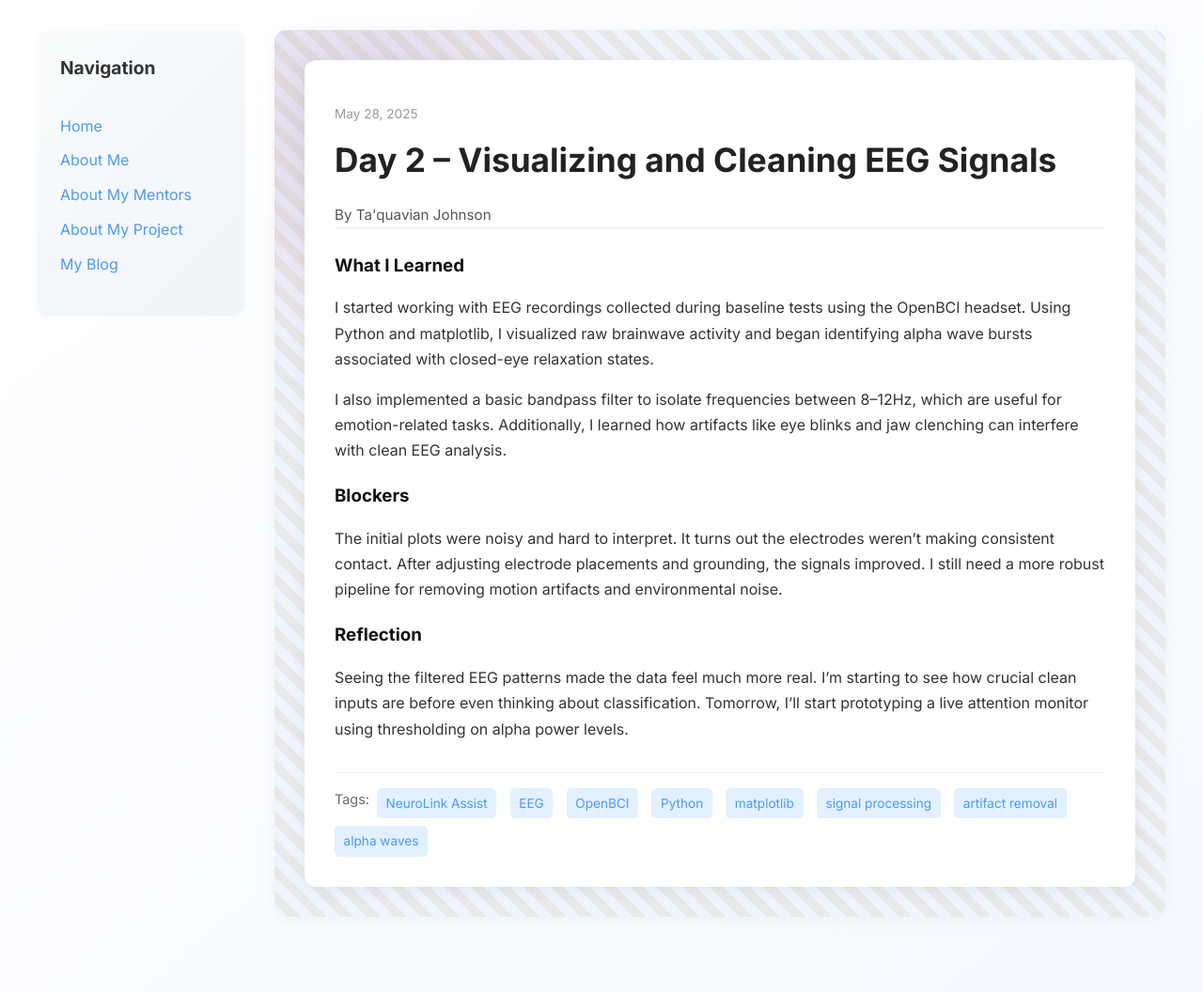
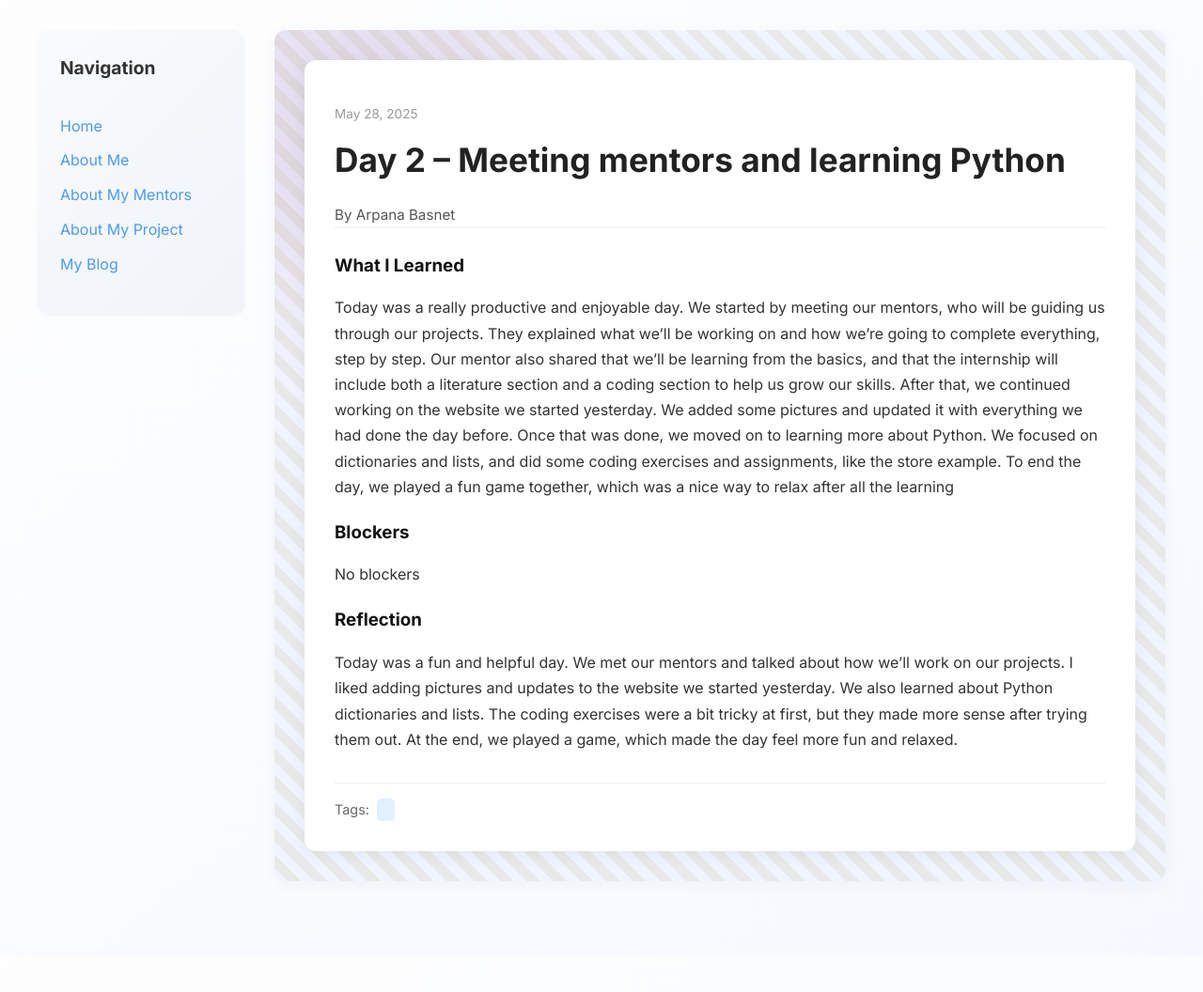
Before and after one commit to arbas1/arbas1.github.io, a Jekyll site: the page built from _posts/2025-05-28-day-2.md, in a window 1280 px wide. Shown: the whole page at 94% size. Built offline with Jekyll 4.4.1, drawn with Linux system fonts in a browser that asks for light colours; after the commit the page ends 1018 px from its top, so only the background shows below that.

Commit message:
Update 2025-05-28-day-2.md

```diff
--- a/_posts/2025-05-28-day-2.md
+++ b/_posts/2025-05-28-day-2.md
@@ -1,19 +1,17 @@
 ---
 layout: post
-title: "Day 2 – Visualizing and Cleaning EEG Signals"
+title: "Day 2 – Meeting mentors and learning Python"
 date: 2025-05-28
-author: Ta'quavian Johnson
+author: Arpana Basnet
 permalink: /day2.html
-tags: ["NeuroLink Assist", "EEG", "OpenBCI", "Python", "matplotlib", "signal processing", "artifact removal", "alpha waves"]
+tags: [" "]
 
 what_i_learned: |
-  I started working with EEG recordings collected during baseline tests using the OpenBCI headset. Using Python and matplotlib, I visualized raw brainwave activity and began identifying alpha wave bursts associated with closed-eye relaxation states.
-
-  I also implemented a basic bandpass filter to isolate frequencies between 8–12Hz, which are useful for emotion-related tasks. Additionally, I learned how artifacts like eye blinks and jaw clenching can interfere with clean EEG analysis.
+  Today was a really productive and enjoyable day. We started by meeting our mentors, who will be guiding us through our projects. They explained what we’ll be working on and how we’re going to complete everything, step by step. Our mentor also shared that we’ll be learning from the basics, and that the internship will include both a literature section and a coding section to help us grow our skills. After that, we continued working on the website we started yesterday. We added some pictures and updated it with everything we had done the day before. Once that was done, we moved on to learning more about Python. We focused on dictionaries and lists, and did some coding exercises and assignments, like the store example. To end the day, we played a fun game together, which was a nice way to relax after all the learning
 
 blockers: |
-  The initial plots were noisy and hard to interpret. It turns out the electrodes weren’t making consistent contact. After adjusting electrode placements and grounding, the signals improved. I still need a more robust pipeline for removing motion artifacts and environmental noise.
+  No blockers
 
 reflection: |
-  Seeing the filtered EEG patterns made the data feel much more real. I’m starting to see how crucial clean inputs are before even thinking about classification. Tomorrow, I’ll start prototyping a live attention monitor using thresholding on alpha power levels.
+  Today was a fun and helpful day. We met our mentors and talked about how we’ll work on our projects. I liked adding pictures and updates to the website we started yesterday. We also learned about Python dictionaries and lists. The coding exercises were a bit tricky at first, but they made more sense after trying them out. At the end, we played a game, which made the day feel more fun and relaxed.
 ---
```
